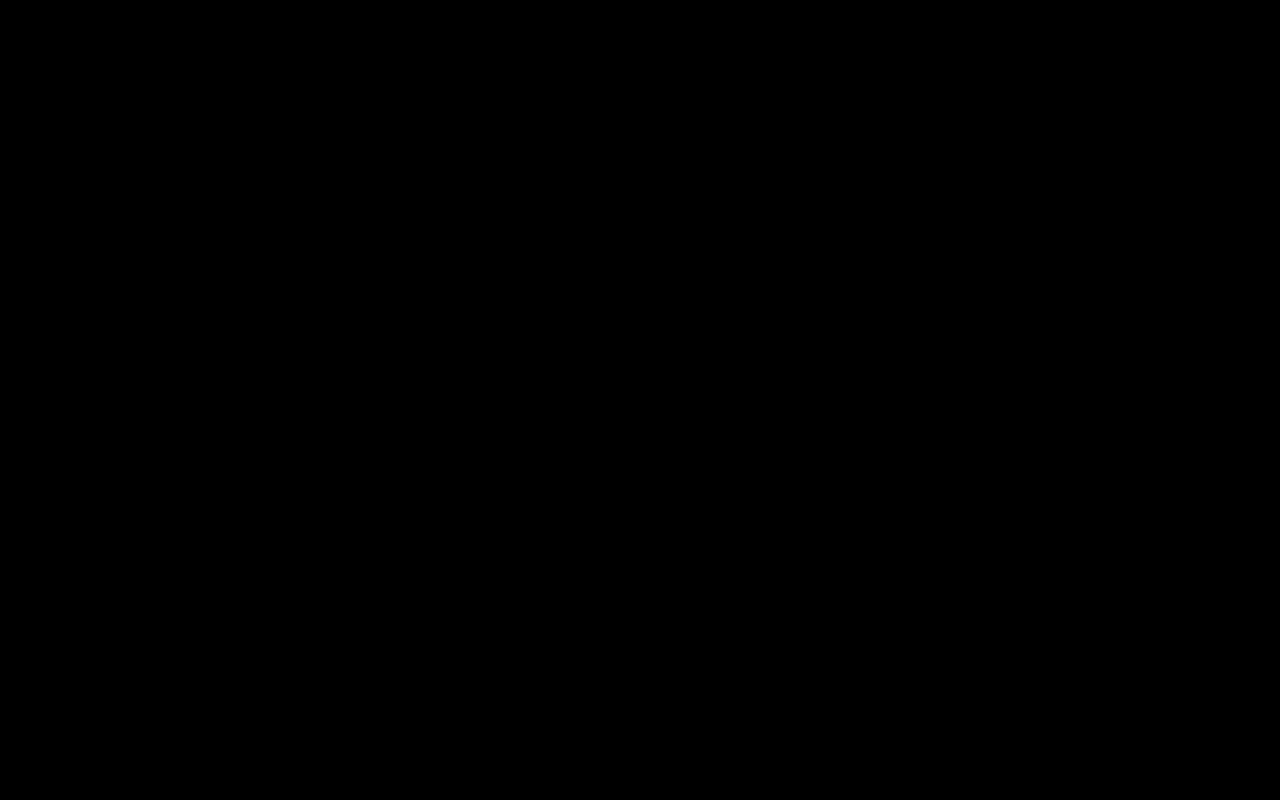
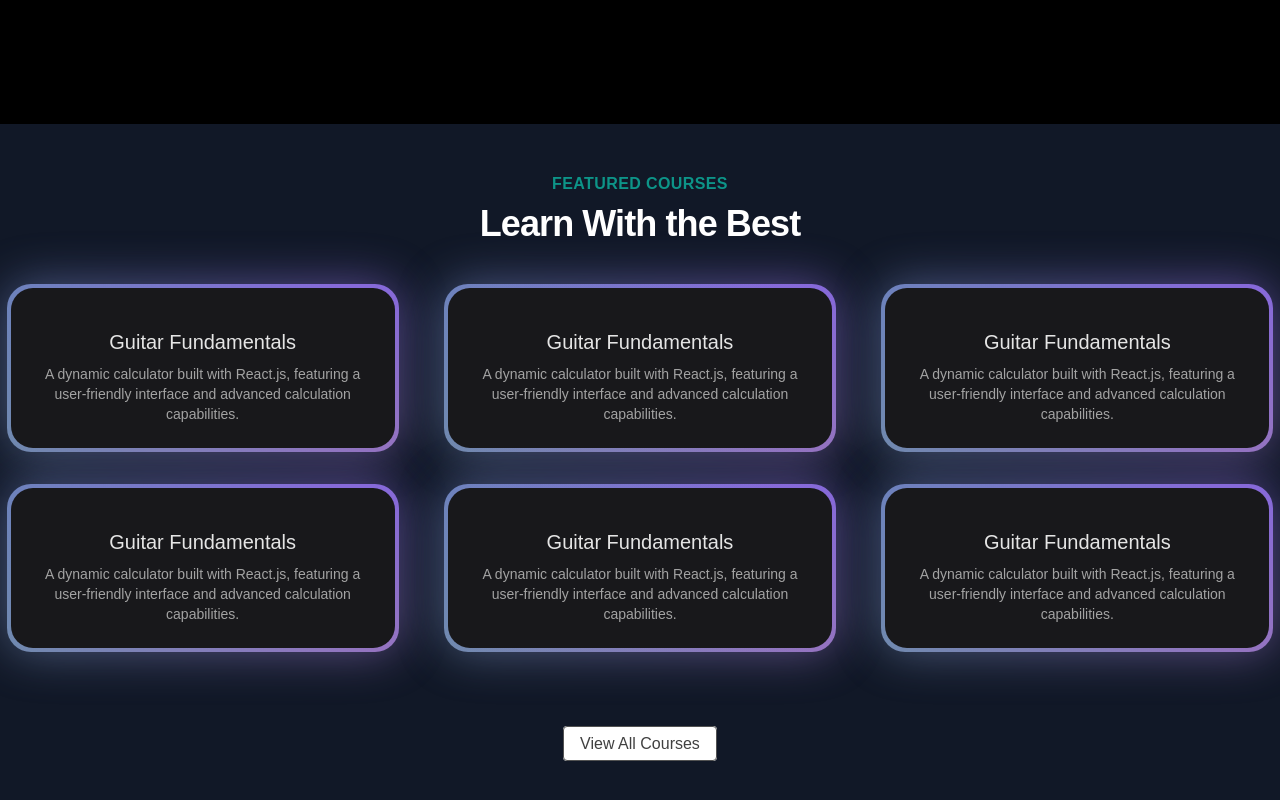
Before and after one commit to anjany06/nextjs_project, a Next.js app: page / in a window 1280 px wide. Shown: the part 676-1476 px from the top of the page. Before the commit the page ends 800 px from the top, so only its background shows below. Built offline with nearby package versions, Linux system fonts and the light colour scheme.

Commit message:
`feat: Added Featured component and updated HeroSection and music_courses.json`

```diff
--- a/src/app/page.tsx
+++ b/src/app/page.tsx
@@ -1,10 +1,12 @@
 import HeroSection from "@/components/HeroSection";
+import Featured from "@/components/Featured";
 
 export default function Home() {
   return (
     // antiliased hamaraa font ko smooth krte hai
     <main className="min-h-screen bg-black/[0.96] antialiased bg-grid-white/[0.02]">
       <HeroSection />
+      <Featured />
     </main>
   );
 }
--- /dev/null
+++ b/src/components/Featured.tsx
@@ -0,0 +1,69 @@
+"use client";
+import React from "react";
+import courseData from "../data/music_courses.json";
+import Link from "next/link";
+import { p } from "framer-motion/client";
+import { BackgroundGradient } from "./ui/background-gradient";
+// so ab objects se data niklne k liye khud ka ek data type bna rhe hai ts me...
+// so ise hmara yeh fyda hota h ager ki ager api se data fetch kr hai so ager koi
+//  member ni ata hai like("price") toh hme pata chl jata hai ki error api me ya interface me
+interface Course {
+  id: number;
+  title: string;
+  slug: string;
+  description: string;
+  price: Number;
+  instructor: string;
+  isFeatured: boolean;
+  // image : "/courses/guitar/jpg"
+}
+
+const Featured = () => {
+  const featuredCourses = courseData.courses.filter(
+    (course: Course) => course.isFeatured
+  );
+  return (
+    <div className="py-12 bg-gray-900 ">
+      <div>
+        <div className="text-center">
+          <h2 className="text-base text-teal-600 font-semibold tracking-wide uppercase">
+            FEATURED COURSES
+          </h2>
+          <p className="mt-2 text-3xl leading-8 font-extrabold tracking-tight text-white sm:text-4xl">
+            Learn With the Best
+          </p>
+        </div>
+      </div>
+      <div className="mt-10">
+        <div className="grid grid-cols-1 sm:grid-cols-2 lg:grid-cols-3 gap-8 justify-center">
+          {featuredCourses.map((course: Course) => (
+            <div key={course.id} className="flex justify-center">
+              <BackgroundGradient className="flex flex-col rounded-[22px] bg-white dark:bg-zinc-900 overflow-hidden h-full max-w-sm">
+                <div className="p-4 sm:p-6 flex flex-col items-center text-center flex-grow">
+                  <p className="text-lg sm:text-xl text-black mt-4 mb-2 dark:text-neutral-200">
+                    {course.title}
+                  </p>
+                  <p className="text-sm text-neutral-600 dark:text-neutral-400 flex-grow">
+                    {course.description}
+                  </p>
+                  <Link href={`/courses/${course.slug}`}></Link>
+                </div>
+              </BackgroundGradient>
+            </div>
+          ))}
+        </div>
+      </div>
+      <div className="mt-20 text-center">
+        <Link
+          href={"/courses"}
+          className="px-4 py-2 rounded border border-neutral-600 text-neutral-700 bg-white
+        hover:bg-gray-100 transition duration-200"
+        >
+          View All Courses
+        </Link>
+      </div>
+    </div>
+  );
+};
+
+export default Featured;
--- a/src/components/HeroSection.tsx
+++ b/src/components/HeroSection.tsx
@@ -10,7 +10,7 @@
 function HeroSection() {
   return (
     <div
-      className="h-auto md:h-[40rem] w-full rounded-md flex flex-col items-center
+      className="min-h-screen md:h-[40rem] w-full rounded-md flex flex-col items-center
      justify-center relative overflow-hidden mx-auto py-10 md:py-0"
     >
       {" "}
@@ -23,10 +23,10 @@
           Hello I'm Anjany Pandey
         </h1>
         <p className="mt-5 font-normal text-base md:text-xl text-neutral-300 max-w-xl mx-auto">
-          A Passionate front-end developer with a strong
-          foundation in C++ and a growing expertise in React.js, currently
-          pursuing BCA from VIPS-TC. I enjoy turning complex problems into
-          simple, beautiful, and intuitive designs.
+          A Passionate front-end developer with a strong foundation in C++ and a
+          growing expertise in React.js, currently pursuing BCA from VIPS-TC. I
+          enjoy turning complex problems into simple, beautiful, and intuitive
+          designs.
         </p>
         <div className="mt-6 flex md:flex-row flex-col justify-center items-center gap-8">
           <div>
--- /dev/null
+++ b/src/components/ui/background-gradient.tsx
@@ -0,0 +1,72 @@
+import { cn } from "@/lib/utils";
+import React from "react";
+import { motion } from "framer-motion";
+
+export const BackgroundGradient = ({
+  children,
+  className,
+  containerClassName,
+  animate = true,
+}: {
+  children?: React.ReactNode;
+  className?: string;
+  containerClassName?: string;
+  animate?: boolean;
+}) => {
+  const variants = {
+    initial: {
+      backgroundPosition: "0 50%",
+    },
+    animate: {
+      backgroundPosition: ["0, 50%", "100% 50%", "0 50%"],
+    },
+  };
+  return (
+    <div className={cn("relative p-[4px] group", containerClassName)}>
+      <motion.div
+        variants={animate ? variants : undefined}
+        initial={animate ? "initial" : undefined}
+        animate={animate ? "animate" : undefined}
+        transition={
+          animate
+            ? {
+                duration: 5,
+                repeat: Infinity,
+                repeatType: "reverse",
+              }
+            : undefined
+        }
+        style={{
+          backgroundSize: animate ? "400% 400%" : undefined,
+        }}
+        className={cn(
+          "absolute inset-0 rounded-3xl z-[1] opacity-60 group-hover:opacity-100 blur-xl  transition duration-500 will-change-transform",
+          " bg-[radial-gradient(circle_farthest-side_at_0_100%,#00ccb1,transparent),radial-gradient(circle_farthest-side_at_100%_0,#7b61ff,transparent),radial-gradient(circle_farthest-side_at_100%_100%,#ffc414,transparent),radial-gradient(circle_farthest-side_at_0_0,#1ca0fb,#141316)]"
+        )}
+      />
+      <motion.div
+        variants={animate ? variants : undefined}
+        initial={animate ? "initial" : undefined}
+        animate={animate ? "animate" : undefined}
+        transition={
+          animate
+            ? {
+                duration: 5,
+                repeat: Infinity,
+                repeatType: "reverse",
+              }
+            : undefined
+        }
+        style={{
+          backgroundSize: animate ? "400% 400%" : undefined,
+        }}
+        className={cn(
+          "absolute inset-0 rounded-3xl z-[1] will-change-transform",
+          "bg-[radial-gradient(circle_farthest-side_at_0_100%,#00ccb1,transparent),radial-gradient(circle_farthest-side_at_100%_0,#7b61ff,transparent),radial-gradient(circle_farthest-side_at_100%_100%,#ffc414,transparent),radial-gradient(circle_farthest-side_at_0_0,#1ca0fb,#141316)]"
+        )}
+      />
+
+      <div className={cn("relative z-10", className)}>{children}</div>
+    </div>
+  );
+};
--- a/src/data/music_courses.json
+++ b/src/data/music_courses.json
@@ -4,7 +4,7 @@
       "id" : 1,
       "title" : "Guitar Fundamentals",
       "slug" : "guitar-Fundamentals",
-      "description" : "Learn the basics of guitar playing.",
+      "description" : "A dynamic calculator built with React.js, featuring a user-friendly interface and advanced calculation capabilities.",
       "price" : 99.99,
       "instructor" : "john Doe",
       "isFeatured" : true,
@@ -14,7 +14,7 @@
       "id" : 2,
       "title" : "Guitar Fundamentals",
       "slug" : "guitar-Fundamentals",
-      "description" : "Learn the basics of guitar playing.",
+      "description" : "A dynamic calculator built with React.js, featuring a user-friendly interface and advanced calculation capabilities.",
       "price" : 99.99,
       "instructor" : "john Doe",
       "isFeatured" : true,
@@ -24,11 +24,42 @@
       "id" : 3,
       "title" : "Guitar Fundamentals",
       "slug" : "guitar-Fundamentals",
-      "description" : "Learn the basics of guitar playing.",
+      "description" : "A dynamic calculator built with React.js, featuring a user-friendly interface and advanced calculation capabilities.",
       "price" : 99.99,
       "instructor" : "john Doe",
       "isFeatured" : true,
       "image" : "/courses/guitar/jpg"
     }
+    ,{
+      "id" : 4,
+      "title" : "Guitar Fundamentals",
+      "slug" : "guitar-Fundamentals",
+      "description" : "A dynamic calculator built with React.js, featuring a user-friendly interface and advanced calculation capabilities.",
+      "price" : 99.99,
+      "instructor" : "john Doe",
+      "isFeatured" : true,
+      "image" : "/courses/guitar/jpg"
+    }
+    ,{
+      "id" : 5,
+      "title" : "Guitar Fundamentals",
+      "slug" : "guitar-Fundamentals",
+      "description" : "A dynamic calculator built with React.js, featuring a user-friendly interface and advanced calculation capabilities.",
+      "price" : 99.99,
+      "instructor" : "john Doe",
+      "isFeatured" : true,
+      "image" : "/courses/guitar/jpg"
+    }
+    ,{
+      "id" : 6,
+      "title" : "Guitar Fundamentals",
+      "slug" : "guitar-Fundamentals",
+      "description" : "A dynamic calculator built with React.js, featuring a user-friendly interface and advanced calculation capabilities.",
+      "price" : 99.99,
+      "instructor" : "john Doe",
+      "isFeatured" : true,
+      "image" : "/courses/guitar/jpg"
+    }
+
   ]
 }
```
